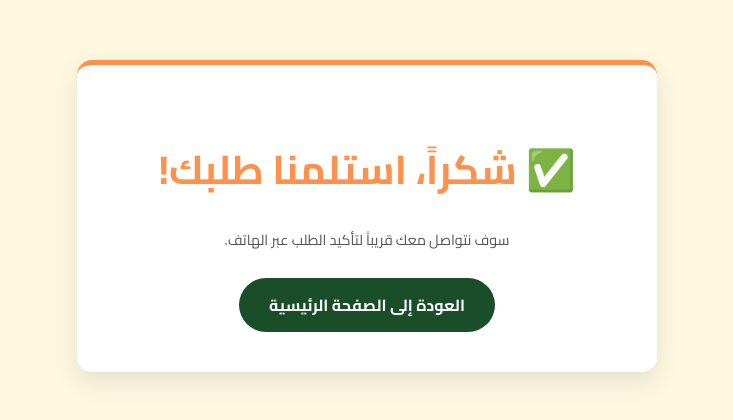
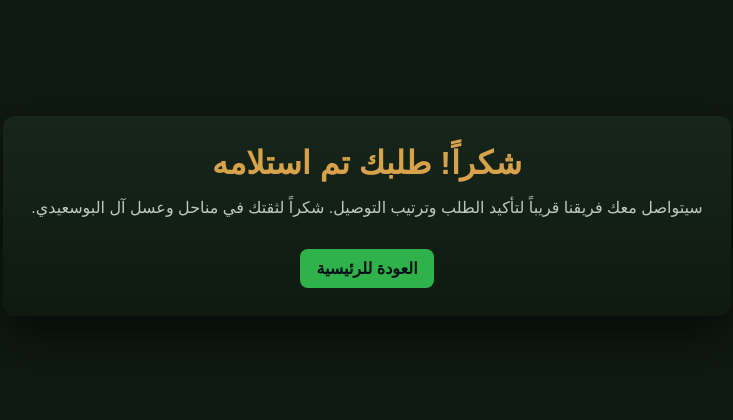
Before and after one commit to aliboussaidi76/landing-page-natura2, a plain HTML site: page thankyou.html in a window 1280 px wide. Shown: the part 184-604 px from the top of the page, without its empty margins (273-1006 px from the left). Drawn offline with Linux system fonts and the light colour scheme.

Commit message:
Update thankyou.html

```diff
--- a/thankyou.html
+++ b/thankyou.html
@@ -1,78 +1,21 @@
 <!DOCTYPE html>
 <html lang="ar" dir="rtl">
 <head>
-    <meta charset="UTF-8">
-    <meta name="viewport" content="width=device-width, initial-scale=1.0">
-    <title>شكراً لك!</title>
-    <style>
-        @import url('https://fonts.googleapis.com/css2?family=Cairo:wght@400;700&display=swap');
-
-        :root {
-            --primary-color: #ff914d;
-            --dark-color: #1a4d29;
-            --font-family: 'Cairo', sans-serif;
-        }
-
-        body {
-            font-family: var(--font-family);
-            background-color: #FFF8E1;
-            color: var(--dark-color);
-            display: flex;
-            justify-content: center;
-            align-items: center;
-            height: 100vh;
-            margin: 0;
-            text-align: center;
-        }
-
-        .thankyou-container {
-            background: white;
-            padding: 40px;
-            border-radius: 15px;
-            box-shadow: 0 10px 25px rgba(0, 0, 0, 0.1);
-            max-width: 500px;
-            width: 90%;
-            border-top: 5px solid var(--primary-color);
-        }
-
-        .thankyou-container h1 {
-            color: var(--primary-color);
-            font-size: 2.5rem;
-            margin-bottom: 20px;
-        }
-
-        .thankyou-container p {
-            font-size: 1.1rem;
-            margin-bottom: 25px;
-            line-height: 1.8;
-        }
-
-        .thankyou-container p:last-of-type {
-            color: #555;
-            font-size: 0.9rem;
-        }
-
-        .home-button {
-            display: inline-block;
-            background: var(--dark-color);
-            color: white;
-            padding: 12px 30px;
-            text-decoration: none;
-            border-radius: 50px;
-            font-weight: bold;
-            transition: background 0.3s ease;
-        }
-
-        .home-button:hover {
-            background: #4a6c4c;
-        }
-    </style>
+<meta charset="utf-8"><meta name="viewport" content="width=device-width,initial-scale=1">
+<title>شكراً — تم استلام طلبك</title>
+<style>
+  body{margin:0;background:#0f1a12;color:#fff;font-family:Arial,Helvetica,sans-serif;display:flex;align-items:center;justify-content:center;height:100vh}
+  .box{background:linear-gradient(180deg,#16261a,#0f1910);padding:28px;border-radius:12px;text-align:center;max-width:720px;box-shadow:0 20px 50px rgba(0,0,0,0.6)}
+  h1{color:#d8a24a;margin:0 0 8px}
+  p{color:#bfc9be}
+  .btn{display:inline-block;margin-top:16px;padding:10px 16px;border-radius:8px;background:#2fb24a;color:#07101a;text-decoration:none;font-weight:700}
+</style>
 </head>
 <body>
-    <div class="thankyou-container">
-        <h1>✅ شكراً، استلمنا طلبك!</h1>
-        <p>سوف نتواصل معك قريباً لتأكيد الطلب عبر الهاتف.</p>
-        <a href="index.html" class="home-button">العودة إلى الصفحة الرئيسية</a>
-    </div>
+  <div class="box">
+    <h1>شكراً! طلبك تم استلامه</h1>
+    <p>سيتواصل معك فريقنا قريباً لتأكيد الطلب وترتيب التوصيل. شكراً لثقتك في مناحل وعسل آل البوسعيدي.</p>
+    <a class="btn" href="index.html">العودة للرئيسية</a>
+  </div>
 </body>
 </html>
```
